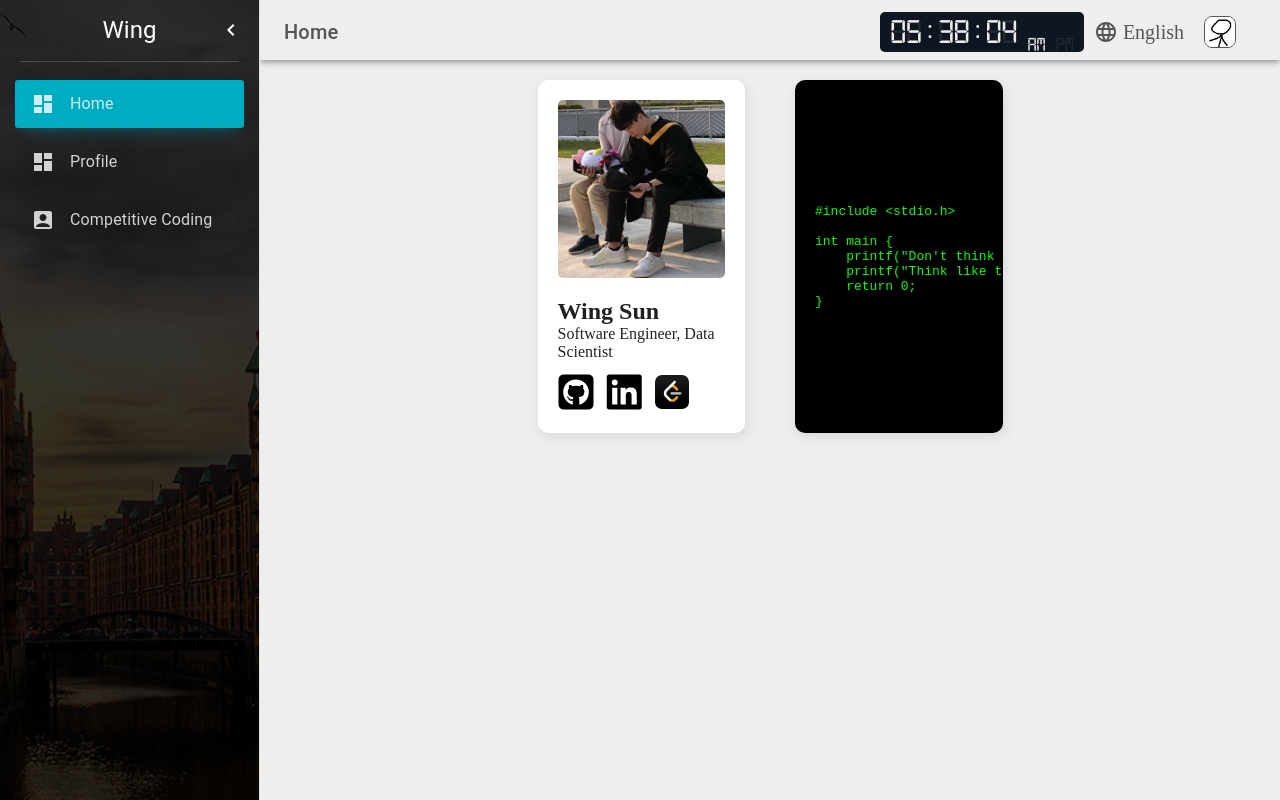
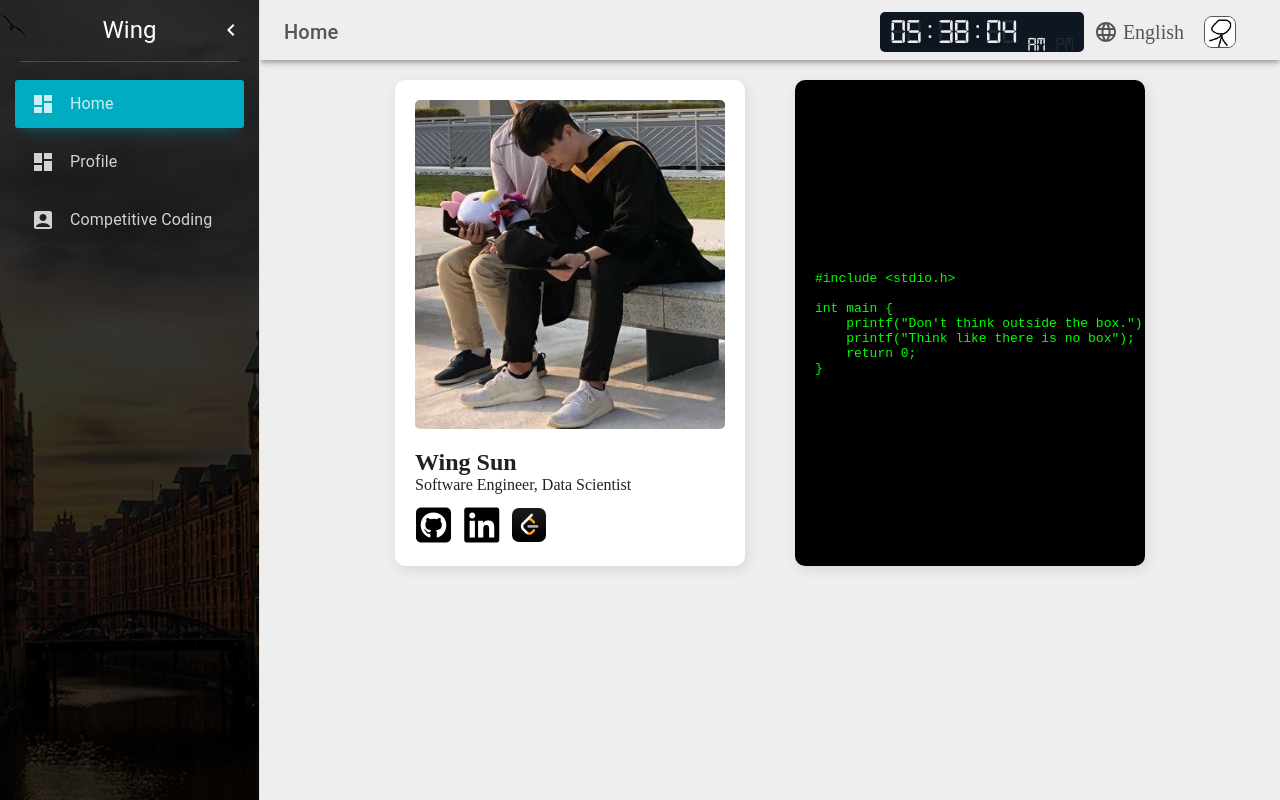
Before and after one commit to wingskh/personal_website, a React (Create React App) app: page / in a window 1280 px wide. Built offline with nearby package versions, Linux system fonts and the light colour scheme.

Commit message:
updated home page ui

```diff
--- a/src/components/JobExperience/JobExperience.jsx
+++ b/src/components/JobExperience/JobExperience.jsx
@@ -6,7 +6,7 @@ import MonetizationOnOutlinedIcon from "@mui/icons-material/MonetizationOnOutlin
 import moment from "moment";
 import { Grid } from "@mui/material";
 
-export const JobExperience = ({ jobExp, style, isLast }) => {
+export const JobExperience = ({ jobExp, isLast, childKey }) => {
   const { subtitle, title, period, learnt = [], logo, desc } = jobExp;
 
   return (
@@ -15,6 +15,7 @@ export const JobExperience = ({ jobExp, style, isLast }) => {
         marginBottom: isLast ? "20px" : "0px",
       }}
       className="JobExperienceContainer"
+      key={childKey}
     >
       <div className="top">
         <div className="companyLogoContainer">
--- a/src/pages/Home/Home.jsx
+++ b/src/pages/Home/Home.jsx
@@ -3,6 +3,7 @@ import userIcon from "../../assets/images/icon.jpg";
 import leetcodeIcon from "../../assets/images/leetcodeIcon.png";
 import Button from "@mui/material/Button";
 import { Box, Card, Grid } from "@mui/material";
+import { useState, useEffect } from "react";
 
 const openUrl = (urlTyle) => {
   let url;
@@ -24,18 +25,27 @@ const openUrl = (urlTyle) => {
 };
 
 export const HomePage = () => {
+  const [smallScreen, setSmallScreen] = useState(window.innerWidth < 900);
+  useEffect(() => {
+    const updateWindowDimensions = () => {
+      setSmallScreen(window.innerWidth < 900);
+    };
+
+    window.addEventListener("resize", updateWindowDimensions);
+    return () => window.removeEventListener("resize", updateWindowDimensions);
+  }, []);
+
   return (
     <Grid container spacing="50px" direction="row" className="homeContainer">
       {/* User photo */}
-      <Grid xs={0} sm={0} md={3} />
       <Grid
         item
         xs={12}
         sm={12}
-        md={3}
+        md={6}
         style={{
           display: "flex",
-          justifyContent: window.innerWidth < 1000 ? "center" : "end",
+          justifyContent: smallScreen ? "center" : "end",
         }}
       >
         <Card className="cardContainer">
@@ -45,10 +55,10 @@ export const HomePage = () => {
               <h2>Wing Sun</h2>
               <div>Software Engineer, Data Scientist</div>
               <Button className="iconBtn" onClick={() => openUrl("github")}>
-                <i class="fa fa-github-square" aria-hidden="true" />
+                <i className="fa fa-github-square" aria-hidden="true" />
               </Button>
               <Button className="iconBtn" onClick={() => openUrl("linkedin")}>
-                <i class="fa fa-linkedin-square" aria-hidden="true" />
+                <i className="fa fa-linkedin-square" aria-hidden="true" />
               </Button>
               <Button className="iconBtn" onClick={() => openUrl("leetcode")}>
                 <img className="imgBtn" src={leetcodeIcon} alt="" />
@@ -62,10 +72,10 @@ export const HomePage = () => {
         item
         xs={12}
         sm={12}
-        md={3}
+        md={6}
         style={{
           display: "flex",
-          justifyContent: window.innerWidth < 1000 ? "center" : "start",
+          justifyContent: smallScreen ? "center" : "start",
         }}
       >
         <Card className="cardContainer sloganContainer">
@@ -87,7 +97,6 @@ export const HomePage = () => {
           </div>
         </Card>
       </Grid>
-      <Grid xs={0} sm={0} md={3} />
     </Grid>
   );
 };
--- a/src/pages/Profile/Profile.jsx
+++ b/src/pages/Profile/Profile.jsx
@@ -40,6 +40,7 @@ export const ProfilePage = () => {
                 <JobExperience
                   jobExp={jobExp}
                   key={index}
+                  childKey={index}
                   isLast={index !== educationExperienceData.length - 1}
                 />
               ))}
@@ -53,6 +54,7 @@ export const ProfilePage = () => {
                 <JobExperience
                   jobExp={jobExp}
                   key={index}
+                  childKey={index}
                   isLast={index !== honorsAndAwardsData.length - 1}
                 />
               ))}
@@ -72,7 +74,7 @@ export const ProfilePage = () => {
         >
           <div className="cardContentContent">
             {jobExperienceData.map((jobExp, index) => (
-              <JobExperience jobExp={jobExp} key={index} />
+              <JobExperience jobExp={jobExp} key={index} childKey={index} />
             ))}
           </div>
         </Card>
```
Also changed, not shown: src/index.js (+5 -3 lines).
